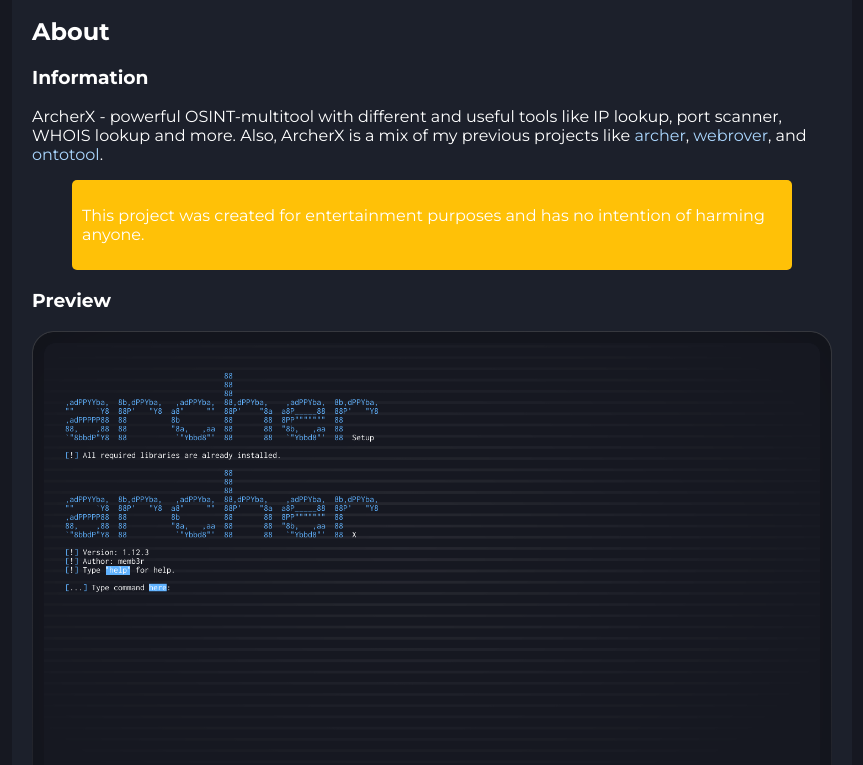
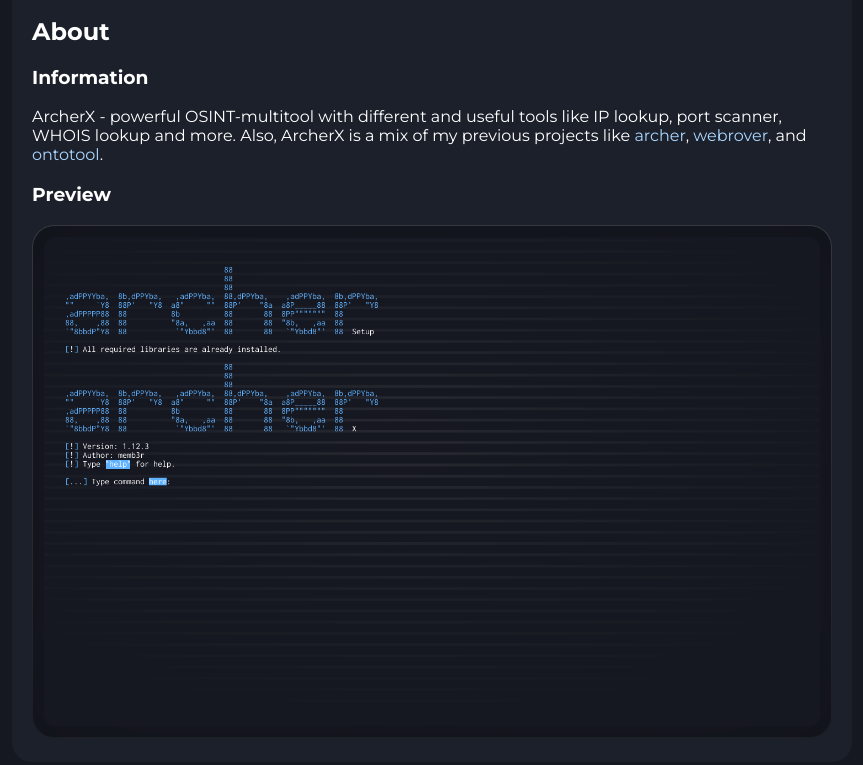
Before and after one commit to memb3r/archerx-website, a plain HTML site: page index.html in a window 1280 px wide. Shown: the part 131-896 px from the top of the page, without its empty margins (208-1071 px from the left). Drawn offline with Linux system fonts and the light colour scheme.

Commit message:
Update index.html

```diff
--- a/index.html
+++ b/index.html
@@ -64,12 +64,6 @@
       margin-bottom: 5px;
     }
 
-    .warning {
-      background-color: #ffc107;
-      padding: 10px;
-      border-radius: 5px;
-    }
-
     .tip {
       background-color: #d4edda;
       padding: 10px;
@@ -89,10 +83,6 @@
     <h3>Information</h3>
     <p>ArcherX - powerful OSINT-multitool with different and useful tools like IP lookup, port scanner, WHOIS lookup and more. Also, ArcherX is a mix of my previous projects like <a href="https://www.github.com/memb3r/archer">archer</a>, <a href="https://www.github.com/memb3r/webrover">webrover</a>, and <a href="https://www.github.com/memb3r/ontotool">ontotool</a>.</p>
 
-    <blockquote class="warning">
-      <p>This project was created for entertainment purposes and has no intention of harming anyone.</p>
-    </blockquote>
-
     <h3>Preview</h3>
     <img src="preview.png" alt="ArcherX Preview">
   </section>
```
